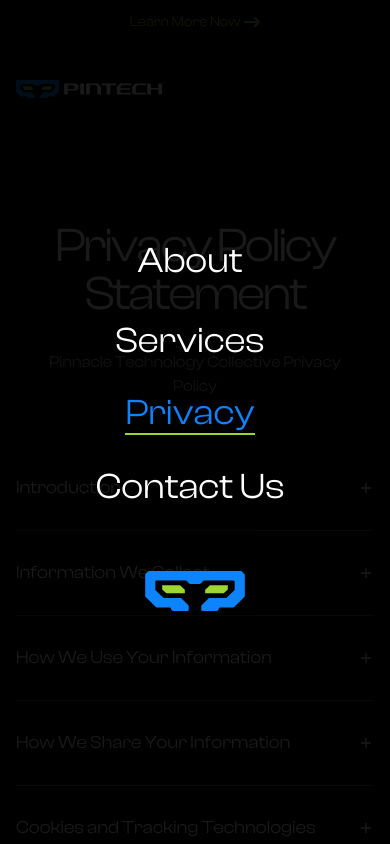
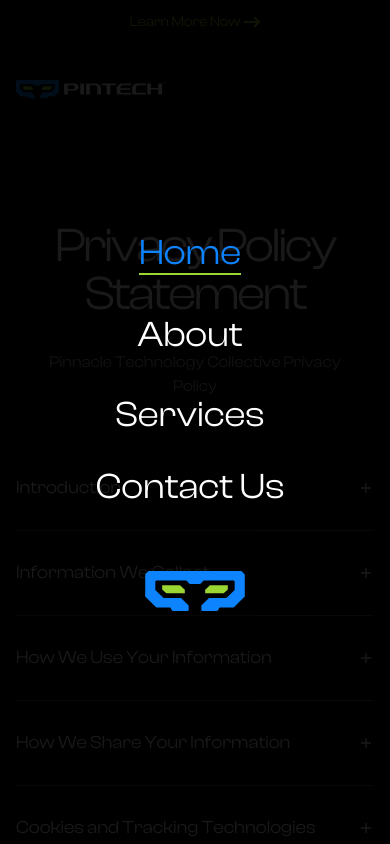
Before and after one commit to pintechcollective/PinTech, a Next.js app: page /pages/privacy in a window 390 px wide. Both pictures are taken after a click on the icon 346 px from the left and 86 px from the top of the page. Shown: the top 844 px of the page. Built offline with nearby package versions, Linux system fonts and the light colour scheme.

Commit message:
removed privacy from mobile navbar

```diff
--- a/app/sections/Header.tsx
+++ b/app/sections/Header.tsx
@@ -84,6 +84,15 @@ const Header = () => {
                     className="flex justify-center items-center flex-col gap-8 w-full"
                   >
                     <Link
+                      href={'/'}
+                      className={`text-foreground ${isActive(
+                        '/pages/privacy'
+                      )}`}
+                      onClick={() => setOpen(!isOpen)}
+                    >
+                      Home
+                    </Link>
+                    <Link
                       href={'/pages/about'}
                       className={`text-foreground ${isActive(
                         '/pages/about'
@@ -101,7 +110,7 @@ const Header = () => {
                     >
                       Services
                     </Link>
-                    <Link
+                    {/* <Link
                       href={'/pages/privacy'}
                       className={`text-foreground ${isActive(
                         '/pages/privacy'
@@ -109,7 +118,7 @@ const Header = () => {
                       onClick={() => setOpen(!isOpen)}
                     >
                       Privacy
-                    </Link>
+                    </Link> */}
                     <Link
                       href={'/pages/contact'}
                       className={`text-foreground ${isActive(
```
